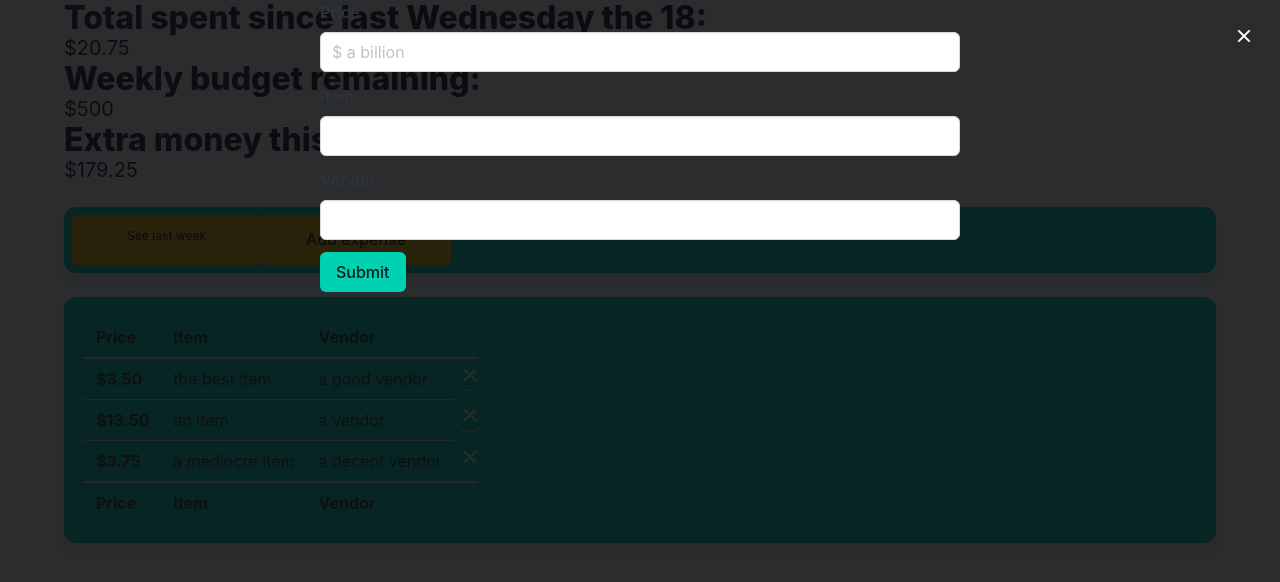
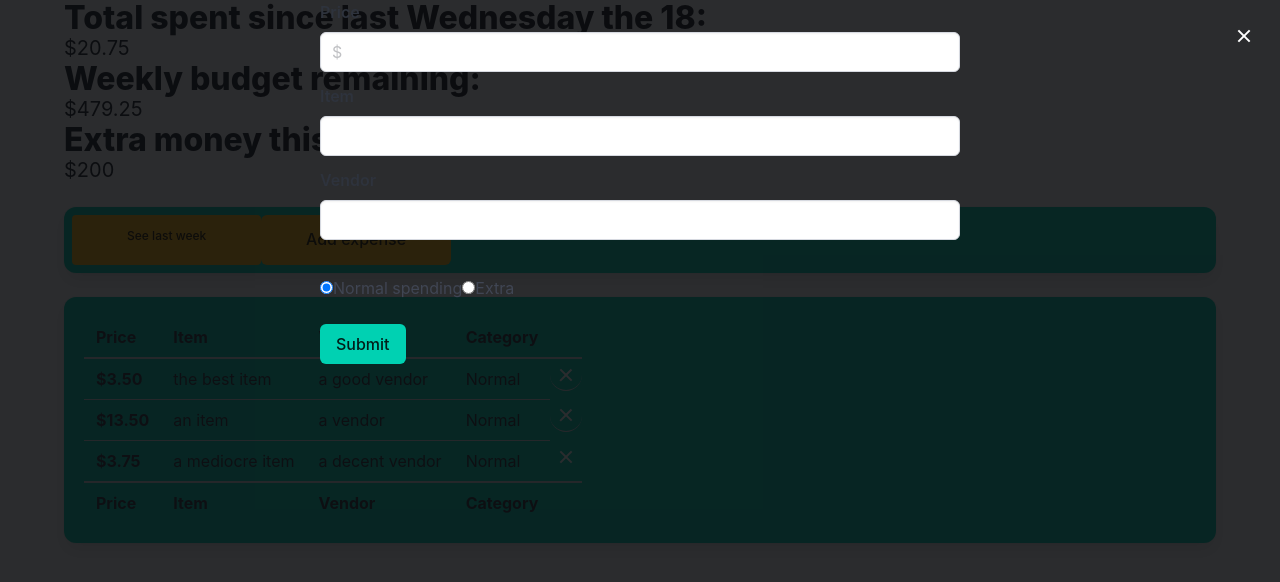
Before and after one commit to J-Daniel-S/simpleBudgeter, a Next.js app: page / in a window 1280 px wide. Both pictures are taken after a click on the element "Add expense". Shown: the top 582 px of the page. Built offline with nearby package versions, Linux system fonts and the light colour scheme.

Commit message:
fixed floating delete button on weekly expenditures.  Fixed the math calculating money remaining for the week.

```diff
--- a/app/expenseModal/expenseModal.tsx
+++ b/app/expenseModal/expenseModal.tsx
@@ -9,6 +9,8 @@ interface ExpenseModalProps {
   submitExpense: () => void;
   expenseState: Expense;
   setExpense: (expense: Expense) => void;
+  normalSpend: boolean;
+  setNormalSpend: (n: boolean) => void;
 }
 
 const ExpenseModal: React.FC<ExpenseModalProps> = (props) => {
@@ -31,6 +33,13 @@ const ExpenseModal: React.FC<ExpenseModalProps> = (props) => {
     // console.log(props.expenseState);
   };
 
+  const radioChanged = () => {
+    let normal = !props.normalSpend
+    props.setNormalSpend(normal);
+    let expense: Expense = { ...props.expenseState, normal: normal }
+    props.setExpense(expense);
+  }
+
   return (
     <main className={props.modalState}>
       <article className="modal-background">
@@ -41,8 +50,8 @@ const ExpenseModal: React.FC<ExpenseModalProps> = (props) => {
               <input
                 className="input"
                 type="number"
-                placeholder="$ a billion"
-                value={props.expenseState.spent || ''}
+                placeholder="$"
+                value={props.expenseState.spent || ""}
                 onChange={changePrice}
               />
             </div>
@@ -54,7 +63,7 @@ const ExpenseModal: React.FC<ExpenseModalProps> = (props) => {
               <input
                 className="input"
                 type="text"
-                value={props.expenseState.item || ''}
+                value={props.expenseState.item || ""}
                 onChange={changeItem}
               />
             </div>
@@ -65,11 +74,23 @@ const ExpenseModal: React.FC<ExpenseModalProps> = (props) => {
               <input
                 className="input"
                 type="text"
-                value={props.expenseState.vendor || '' }
+                value={props.expenseState.vendor || ""}
                 onChange={changeVendor}
               />
             </div>
           </div>
+          <br></br>
+          <div className="control">
+            <label className="radio">
+              <input type="radio" name="spendingCategory" checked={props.normalSpend} onChange={radioChanged} />
+              Normal spending
+            </label>
+            <label className="radio">
+              <input type="radio" name="spendingCategory" checked={!props.normalSpend} onChange={radioChanged} />
+              Extra
+            </label>
+          </div>
+          <br></br>
           <div className="control">
             <div
               className="button is-primary"
--- a/app/page.tsx
+++ b/app/page.tsx
@@ -9,17 +9,21 @@ const Home = () => {
   const voidExpense = {
     key: undefined,
     spent: 0,
-    item: '',
-    vendor: ''
+    item: "",
+    vendor: "",
+    normal: true,
   };
   const [week, setWeek] = useState<Expense[] | []>([]);
   const [dateState, setDateState] = useState<number>();
   const [modalState, setModalState] = useState("modal");
-  const [spentState, setSpentState] = useState(0);
+  const [normalSpentState, setNormalSpent] = useState(0);
+  const [extraSpentState, setExtraSpent] = useState(0);
   const [budgetState, setBudgetState] = useState(500);
   const [extraState, setExtraState] = useState(200);
   const [expenseState, setExpenseState] = useState<Expense>(voidExpense);
   const [init, setInit] = useState(true);
+  const [normalSpend, setNormalSpend] = useState(true);
+  const [deleteState, setDeleteState] = useState(false);
 
   const initWeek = () => {
     const arr: Expense[] = [];
@@ -28,47 +32,54 @@ const Home = () => {
       item: "the best item",
       vendor: "a good vendor",
       spent: 3.5,
+      normal: true,
     };
     const expense2: Expense = {
       key: 1,
       item: "an item",
       vendor: "a vendor",
       spent: 13.5,
+      normal: true,
     };
     const expense3: Expense = {
       key: 2,
       item: "a mediocre item",
       vendor: "a decent vendor",
       spent: 3.75,
+      normal: true,
     };
     arr.push(expense1, expense2, expense3);
     setWeek([...arr]);
     setInit(false);
-  }
+  };
 
   const getData = () => {
     //TODO implement when firebase is setup
-  }
+  };
 
   const postData = async () => {
-    const response = await fetch('https://postman-echo.com/post',
-      {
-        method: 'POST',
-        headers: {
-          'Accept': 'application/json',
-          'Content-Type': 'application/json'
-        },
-        body: JSON.stringify(week)
-      }).then(res => res.json());
-      console.log(response);
-  }
+    const response = await fetch("https://postman-echo.com/post", {
+      method: "POST",
+      headers: {
+        Accept: "application/json",
+        "Content-Type": "application/json",
+      },
+      body: JSON.stringify(week),
+    }).then((res) => res.json());
+    console.log(response);
+  };
 
   useEffect(() => {
     getDateOfWednesday();
-    if (init)
-      initWeek();
-    setSpentState(week.reduce((parSum, a) => parSum + a.spent, 0));
-   }, [expenseState, init]);
+    if (init) initWeek();
+    let normal: Expense[] = [];
+    let extra: Expense[] = [];
+    week.filter(e => e.normal).forEach(e => normal.push(e));
+    week.filter(e => !e.normal).forEach(e => extra.push(e));
+    setNormalSpent(normal.reduce((parSum, a) => parSum + a.spent, 0));
+    setExtraSpent(extra.reduce((parSum, a) => parSum + a.spent, 0));
+    setDeleteState(false);
+  }, [expenseState, init, deleteState]);
 
   const getDateOfWednesday = () => {
     let day = new Date();
@@ -101,40 +112,40 @@ const Home = () => {
     setDateState(lastWed);
   };
 
-  const buttonClicked = () => {
-    console.log("clicked");
-  };
-
   const addClicked = () => {
+    setNormalSpend(true);
     if (modalState === "modal") setModalState("modal is-active");
     else setModalState("modal");
   };
 
   const uniqueKey = () => {
     let newKey = week.length;
-
-    while (week.some(exp => exp.key === newKey)) {
+    while (week.some((exp) => exp.key === newKey)) {
       newKey++;
     }
-
     return newKey;
-  }
+  };
 
   const submitExpense = () => {
     let newExpense = expenseState;
     let newKey = uniqueKey();
     newExpense.key = newKey;
-    console.log(newExpense);
+    // console.log(newExpense);
     setWeek([...week, newExpense]);
     setModalState("modal");
     setExpenseState(voidExpense);
-    postData();
+    // postData();
   };
 
-  const deleteClicked = (key: Number)  => {
+  const deleteClicked = (key: Number) => {
+    setDeleteState(true);
     let arr = week;
     // console.log(key);
-    setWeek(arr.filter(exp => exp.key !== key));
+    setWeek(arr.filter((exp) => exp.key !== key));
+  };
+
+  const lastWeekClicked = () => {
+    console.log('last week clicked');
   }
 
   return (
@@ -145,23 +156,34 @@ const Home = () => {
         submitExpense={() => submitExpense()}
         expenseState={expenseState}
         setExpense={setExpenseState}
+        normalSpend={normalSpend}
+        setNormalSpend={setNormalSpend}
       />
       <article className="Hero is-info">
         <section className="hero-body">
           <h2 className="title has-text-black-ter">
             Total spent since last Wednesday the {dateState}:
           </h2>
-          <h3 className="subtitle has-text-black-ter">${spentState}</h3>
+          <h3 className="subtitle has-text-black-ter">${normalSpentState + extraSpentState}</h3>
           <h1 className="title has-text-black-ter">Weekly budget remaining:</h1>
           <h3 className="subtitle has-text-black-ter">
-            ${extraState - spentState > 0 ? budgetState : budgetState - (spentState - extraState)}
+            $
+            {budgetState - normalSpentState > 0 && extraState - extraSpentState > 0
+              ? budgetState - normalSpentState
+              : budgetState - (normalSpentState + (extraSpentState - extraState))
+              }
           </h3>
           {extraState !== 0 && (
             <React.Fragment>
               <h1 className="title has-text-black-ter">
                 Extra money this week:
               </h1>
-              <h3 className="subtitle has-text-black-ter">${extraState - spentState > 0 ? extraState - spentState : 0}</h3>
+              <h3 className="subtitle has-text-black-ter">
+                $
+                {extraState - extraSpentState > 0
+                  ? extraState - extraSpentState
+                  : 0}
+              </h3>
             </React.Fragment>
           )}
         </section>
@@ -172,7 +194,7 @@ const Home = () => {
           <section className="columns">
             <div
               className="column is-2 button is-warning is-small"
-              onClick={() => buttonClicked()}
+              onClick={() => lastWeekClicked()}
             >
               See last week
             </div>
@@ -195,6 +217,7 @@ const Home = () => {
               <th>Price</th>
               <th>Item</th>
               <th>Vendor</th>
+              <th>Category</th>
               <th></th>
             </tr>
           </thead>
@@ -203,6 +226,7 @@ const Home = () => {
               <th>Price</th>
               <th>Item</th>
               <th>Vendor</th>
+              <th>Category</th>
               <th></th>
             </tr>
           </tfoot>
@@ -212,7 +236,12 @@ const Home = () => {
                 <th>${e.spent.toFixed(2)}</th>
                 <td>{e.item}</td>
                 <td>{e.vendor}</td>
-                <td onClick={() => deleteClicked(e.key)} className="modal-close is-large" aria-label="close"></td>
+                <td>{e.normal ? "Normal" : "Extra"}</td>
+                <td
+                  onClick={() => deleteClicked(e.key)}
+                  className="delete is-large"
+                  aria-label="close"
+                ></td>
               </tr>
             ))}
           </tbody>
--- a/app/types/expense.ts
+++ b/app/types/expense.ts
@@ -3,4 +3,5 @@ export default interface Expense {
     item: string;
     vendor: string;
     spent: number;
+    normal: boolean | undefined;
 };
```
